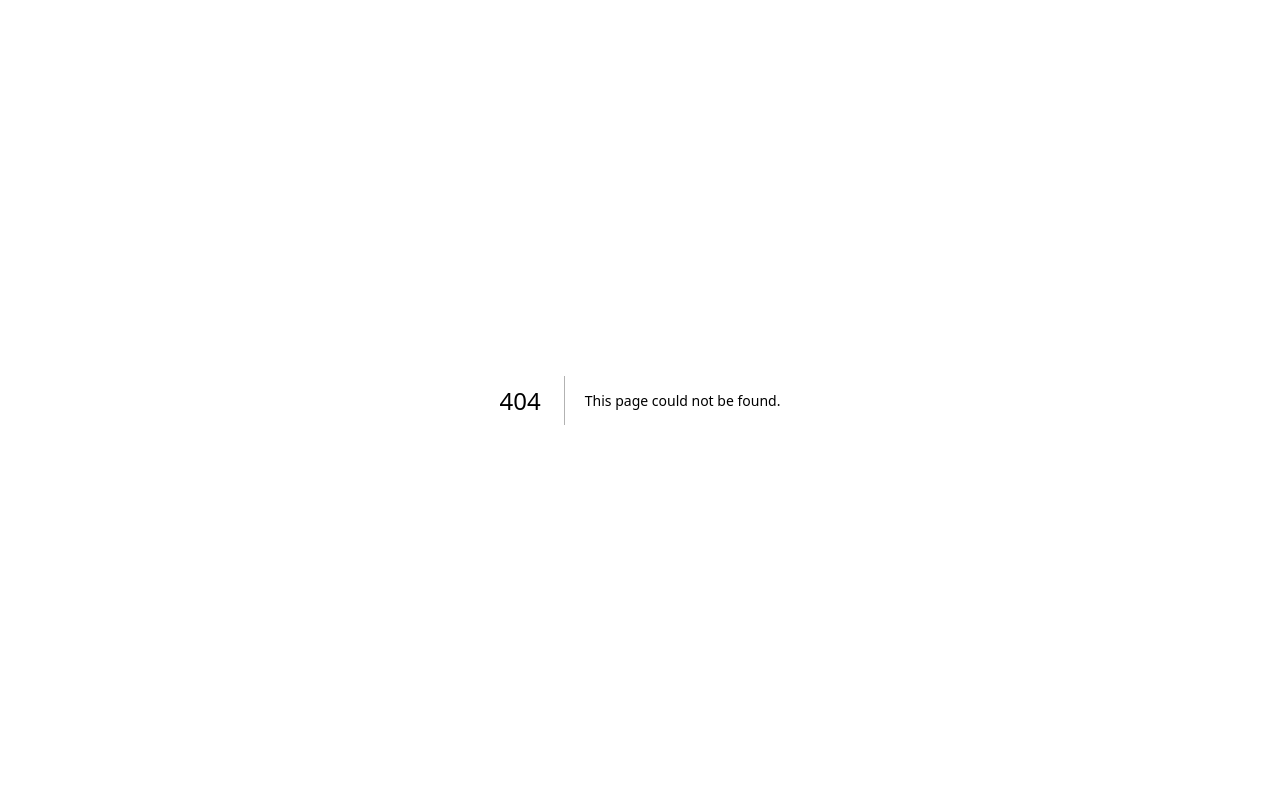
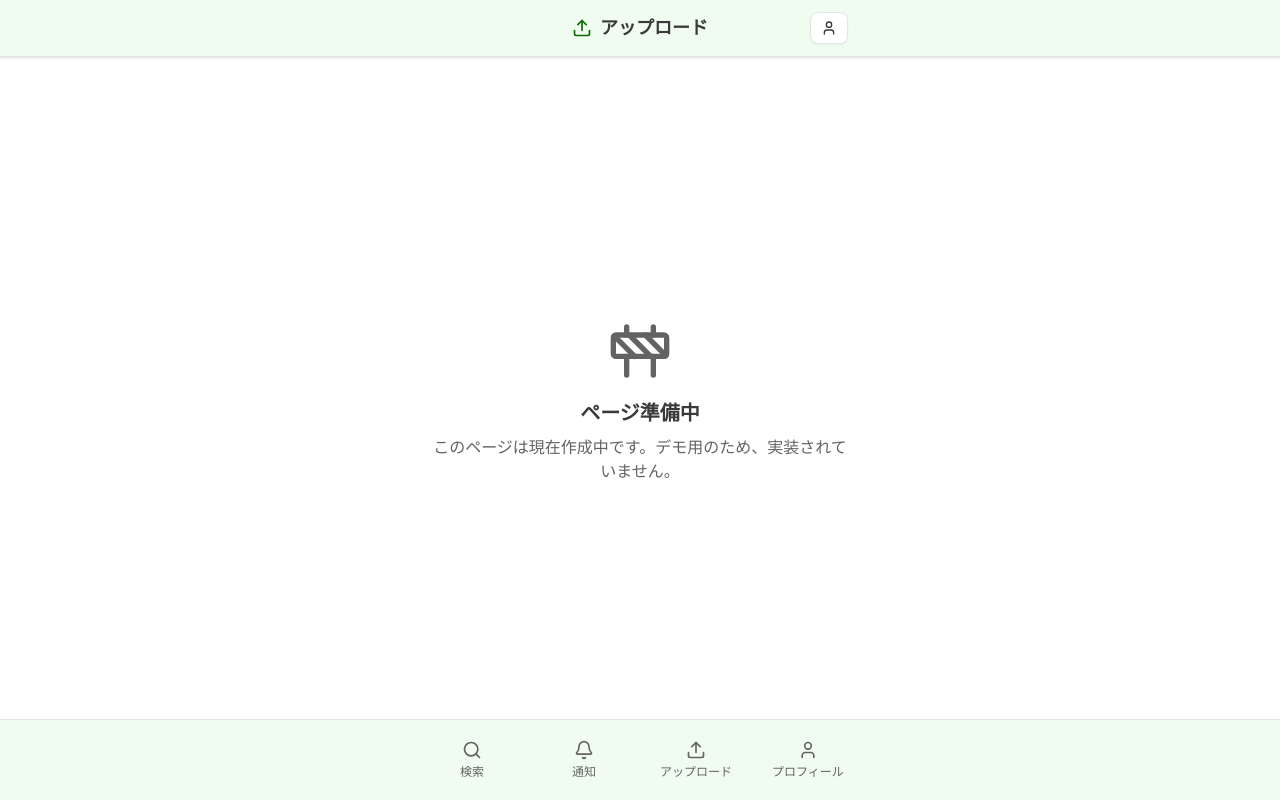
Before and after one commit to wolfmagnate/rsshackathon, a Next.js app: page /upload in a window 1280 px wide. Before the commit this address had no page. Built offline with nearby package versions, Linux system fonts and the light colour scheme.

Commit message:
add 工事中

```diff
--- /dev/null
+++ b/app/profile/page.tsx
@@ -0,0 +1,26 @@
+"use client"
+
+import AppHeader from "@/components/shared/AppHeader"
+import AppFooter from "@/components/shared/AppFooter"
+import { User, Construction } from "lucide-react"
+
+export default function Page() {
+  return (
+    <div className="min-h-screen bg-background flex flex-col">
+      <AppHeader>
+        <div className="flex items-center justify-center gap-2">
+          <User className="h-5 w-5 text-primary" />
+          <h1 className="text-lg font-bold text-foreground">プロフィール</h1>
+        </div>
+      </AppHeader>
+      <main className="flex-1 px-4 py-6 max-w-md mx-auto pb-20 flex flex-col items-center justify-center text-center">
+        <Construction className="h-16 w-16 text-muted-foreground mb-4" />
+        <h2 className="text-xl font-semibold text-foreground mb-2">ページ準備中</h2>
+        <p className="text-muted-foreground">
+          このページは現在作成中です。デモ用のため、実装されていません。
+        </p>
+      </main>
+      <AppFooter />
+    </div>
+  )
+}
--- /dev/null
+++ b/app/upload/page.tsx
@@ -0,0 +1,26 @@
+"use client"
+
+import AppHeader from "@/components/shared/AppHeader"
+import AppFooter from "@/components/shared/AppFooter"
+import { Upload, Construction } from "lucide-react"
+
+export default function Page() {
+  return (
+    <div className="min-h-screen bg-background flex flex-col">
+      <AppHeader>
+        <div className="flex items-center justify-center gap-2">
+          <Upload className="h-5 w-5 text-primary" />
+          <h1 className="text-lg font-bold text-foreground">アップロード</h1>
+        </div>
+      </AppHeader>
+      <main className="flex-1 px-4 py-6 max-w-md mx-auto pb-20 flex flex-col items-center justify-center text-center">
+        <Construction className="h-16 w-16 text-muted-foreground mb-4" />
+        <h2 className="text-xl font-semibold text-foreground mb-2">ページ準備中</h2>
+        <p className="text-muted-foreground">
+          このページは現在作成中です。デモ用のため、実装されていません。
+        </p>
+      </main>
+      <AppFooter />
+    </div>
+  )
+}
```
